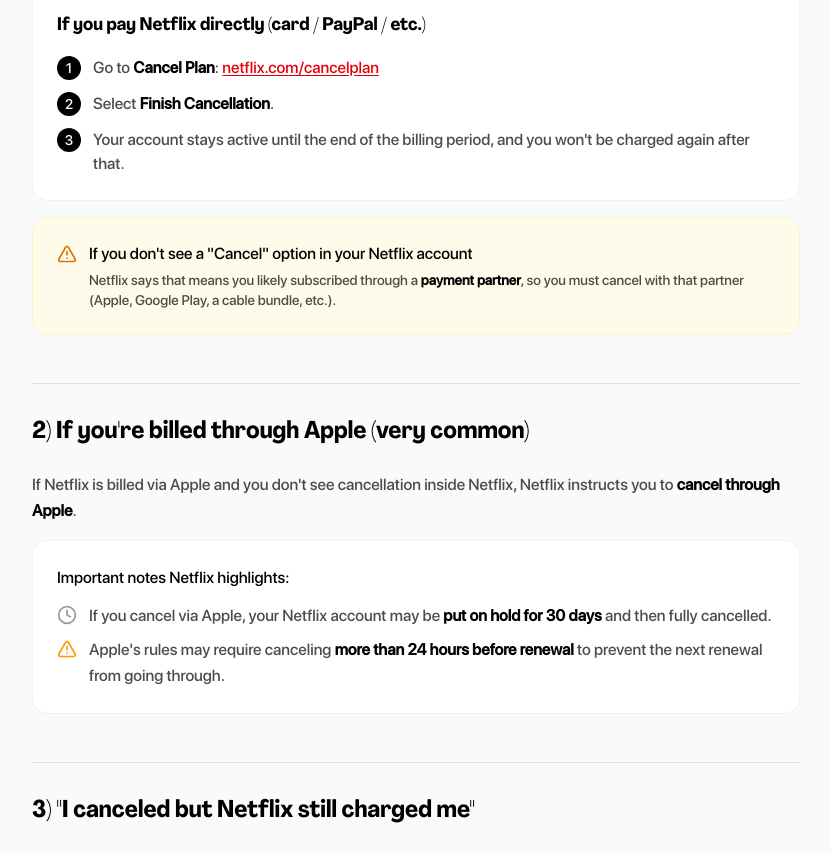
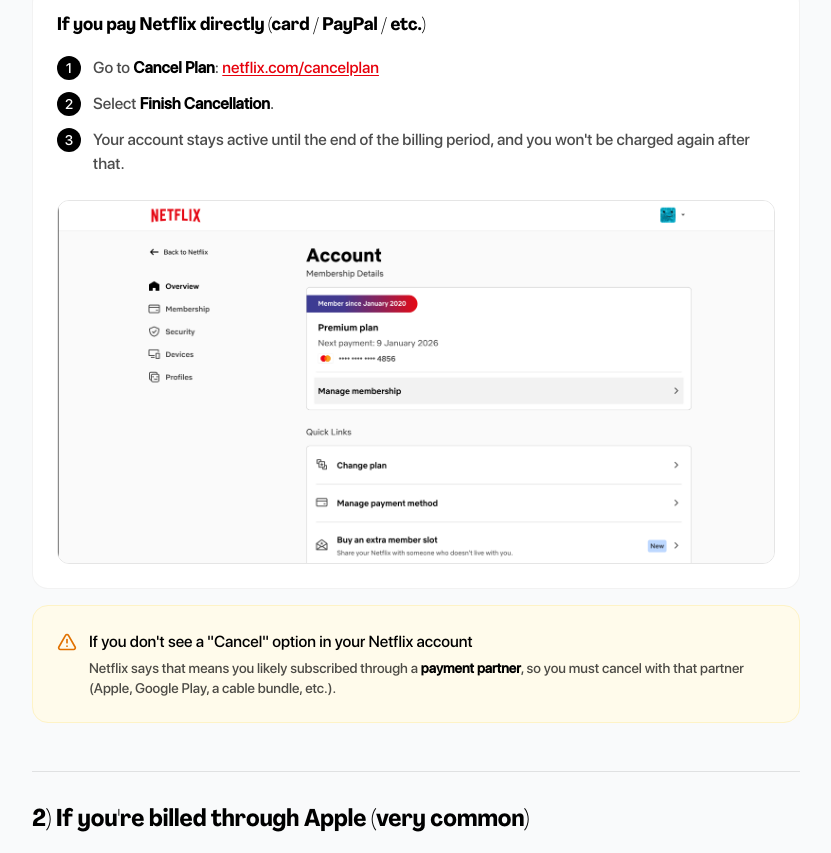
Before and after one commit to parallelventures/pockret, a Next.js app: page /guides/netflix in a window 1280 px wide. Shown: the part 852-1705 px from the top of the page, without its empty margins (224-1055 px from the left). Built offline with nearby package versions, Linux system fonts and the light colour scheme; no server answers.

Commit message:
Add cancel_netflix.png illustration to Netflix cancellation guide step 1

```diff
--- a/src/app/guides/netflix/page.tsx
+++ b/src/app/guides/netflix/page.tsx
@@ -84,7 +84,7 @@ export default function NetflixCancelGuidePage() {
                                 <h3 className={`${ppAgrandirHeading.className} text-lg font-bold text-black mb-4`}>
                                     If you pay Netflix directly (card / PayPal / etc.)
                                 </h3>
-                                <ol className="space-y-3 text-black/70">
+                                <ol className="space-y-3 text-black/70 mb-6">
                                     <li className="flex items-start gap-3">
                                         <span className="w-6 h-6 rounded-full bg-black text-white text-sm flex items-center justify-center flex-shrink-0">1</span>
                                         <span>Go to <strong className="text-black">Cancel Plan</strong>: <a href="https://www.netflix.com/cancelplan" target="_blank" rel="noopener noreferrer" className="text-red-600 underline underline-offset-2 hover:text-red-700">netflix.com/cancelplan</a></span>
@@ -98,6 +98,15 @@ export default function NetflixCancelGuidePage() {
                                         <span>Your account stays active until the end of the billing period, and you won't be charged again after that.</span>
                                     </li>
                                 </ol>
+                                <div className="rounded-xl overflow-hidden border border-black/10">
+                                    <Image
+                                        src="/cancel_netflix.png"
+                                        alt="Netflix cancellation screen"
+                                        width={800}
+                                        height={500}
+                                        className="w-full h-auto"
+                                    />
+                                </div>
                             </div>
 
                             <div className="bg-amber-50 rounded-2xl p-6 border border-amber-100">
```
Also changed, not shown: public/cancel_netflix.png (added).
